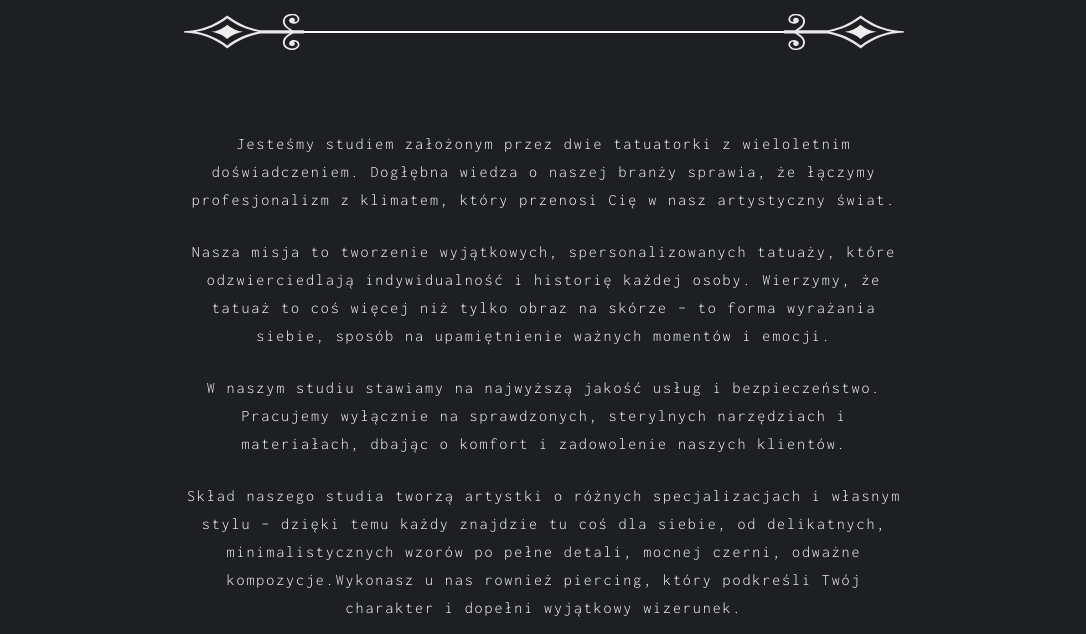
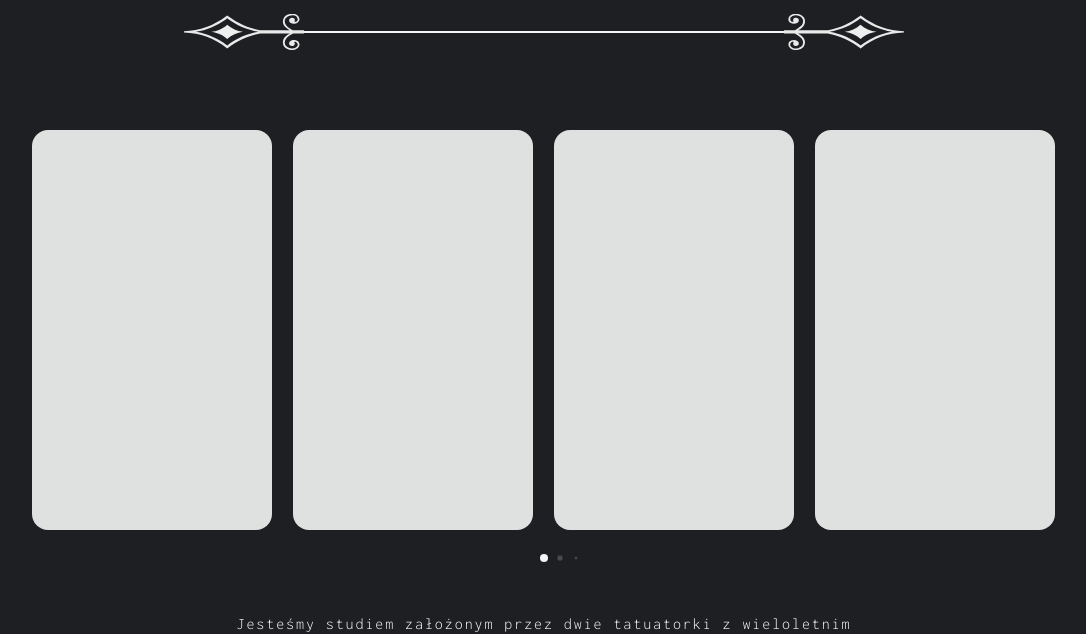
Before and after one commit to Delicadency/k2inked, a Next.js app: page / in a window 1280 px wide. Shown: the part 1000-1634 px from the top of the page, without its empty margins (96-1182 px from the left). Built offline with nearby package versions, Linux system fonts and the light colour scheme.

Commit message:
feat: implement StudioCarousel component and integrate with Studio layout; enhance swiper pagination styles

```diff
--- a/src/app/globals.css
+++ b/src/app/globals.css
@@ -50,19 +50,26 @@
   .link-hover:hover {
     @apply text-primary;
   }
-
-  /* swiper config */
-  :root {
-    --swiper-theme-color: #72122a;
-  }
-  .studio-swiper {
-    --swiper-theme-color: #f5f5f5;
+  .swiper-pagination-bullet-active {
+    opacity: 1;
   }
   .swiper-pagination-bullet {
-    opacity: 0.35;
+    opacity: 0.4;
   }
-  .swiper-pagination-bullet-active {
-    opacity: 1;
+
+  .primary-swiper .swiper-pagination-bullet {
+    background-color: #72122a !important;
+  }
+
+  .primary-swiper .swiper-pagination-bullet-active {
+    background-color: #72122a !important;
+  }
+  .light-swiper .swiper-pagination-bullet {
+    background-color: #f5f5f5 !important;
+  }
+
+  .light-swiper .swiper-pagination-bullet-active {
+    background-color: #f5f5f5 !important;
   }
 }
 
--- a/src/components/Carousel.tsx
+++ b/src/components/Carousel.tsx
@@ -22,8 +22,9 @@ export const Carousel = ({ items, className, swiperProps }: CarouselProps) => {
       watchOverflow
       pagination={{ clickable: true, dynamicBullets: true }}
       breakpoints={{
-        768: { slidesPerView: 2, spaceBetween: 20 },
-        1280: { slidesPerView: 4, spaceBetween: 24 },
+        0: { slidesPerView: 1.2, spaceBetween: 20 },
+        768: { slidesPerView: 2.5, spaceBetween: 20 },
+        1280: { slidesPerView: 4, spaceBetween: 20 },
       }}
       className={className}
       {...swiperProps}
--- a/src/components/Landing/Studio/Studio.tsx
+++ b/src/components/Landing/Studio/Studio.tsx
@@ -1,5 +1,6 @@
 import { PageLayout } from "../../PageLayout";
 import { studioData } from "./data";
+import { StudioCarousel } from "./StudioCarousel";
 
 export const Studio = () => {
   return (
@@ -8,11 +9,12 @@ export const Studio = () => {
       variant="dark"
       tabDeskClassName="tablet:w-180 desktop:w-180"
     >
-      <div></div>
+      <StudioCarousel />
+
       {studioData.map((paragraph, index) => (
         <p
           key={index}
-          className="max-w-3xl px-6 pb-6 tablet:text-center leading-7 font-light text-start tracking-[0.12em] not-italic text-sm tablet:text-base"
+          className="tablet:text-center tablet:text-base max-w-3xl px-6 pb-6 text-start text-sm leading-7 font-light tracking-[0.12em] not-italic"
         >
           {paragraph}
         </p>
--- /dev/null
+++ b/src/components/Landing/Studio/StudioCarousel.tsx
@@ -0,0 +1,22 @@
+import { Carousel } from "@/components/Carousel";
+
+export const StudioCarousel = () => {
+
+    // Placeholder cards; replace with actual content as needed
+  const cards = Array.from({ length: 4 }).map((_, i) => (
+    <div key={i} className="bg-light/90 h-100 w-60 rounded-2xl backdrop-blur-sm" />
+  ));
+
+  return (
+
+      <Carousel
+        className="light-swiper h-110 w-full max-w-2xl desktop:max-w-5xl px-6 pb-12 pt-6 mb-10"
+        items={cards}
+        swiperProps={{
+          pagination: { clickable: true, dynamicBullets: true },
+          centeredSlides: true,
+          centeredSlidesBounds: true,
+        }}
+      />
+  );
+};
```
